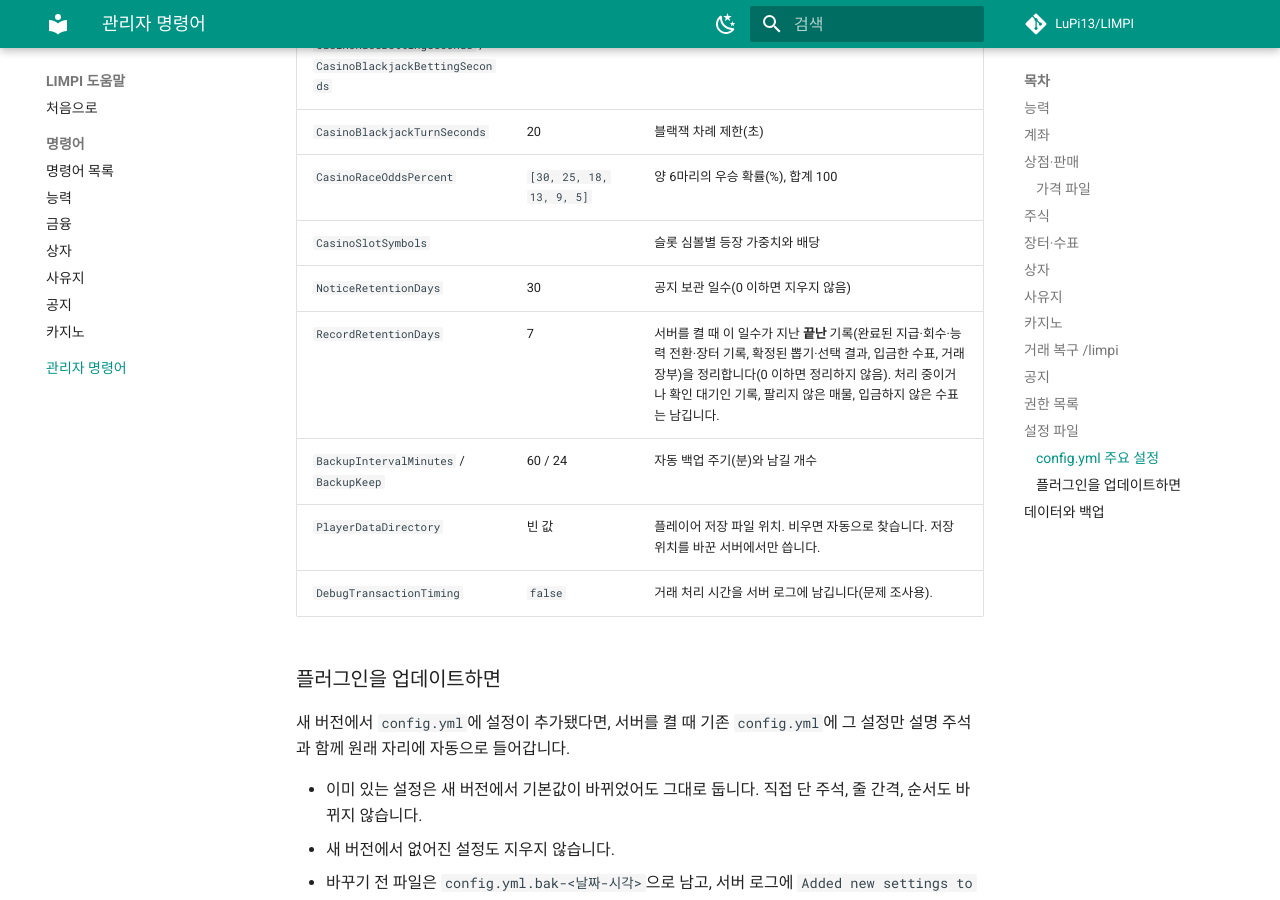
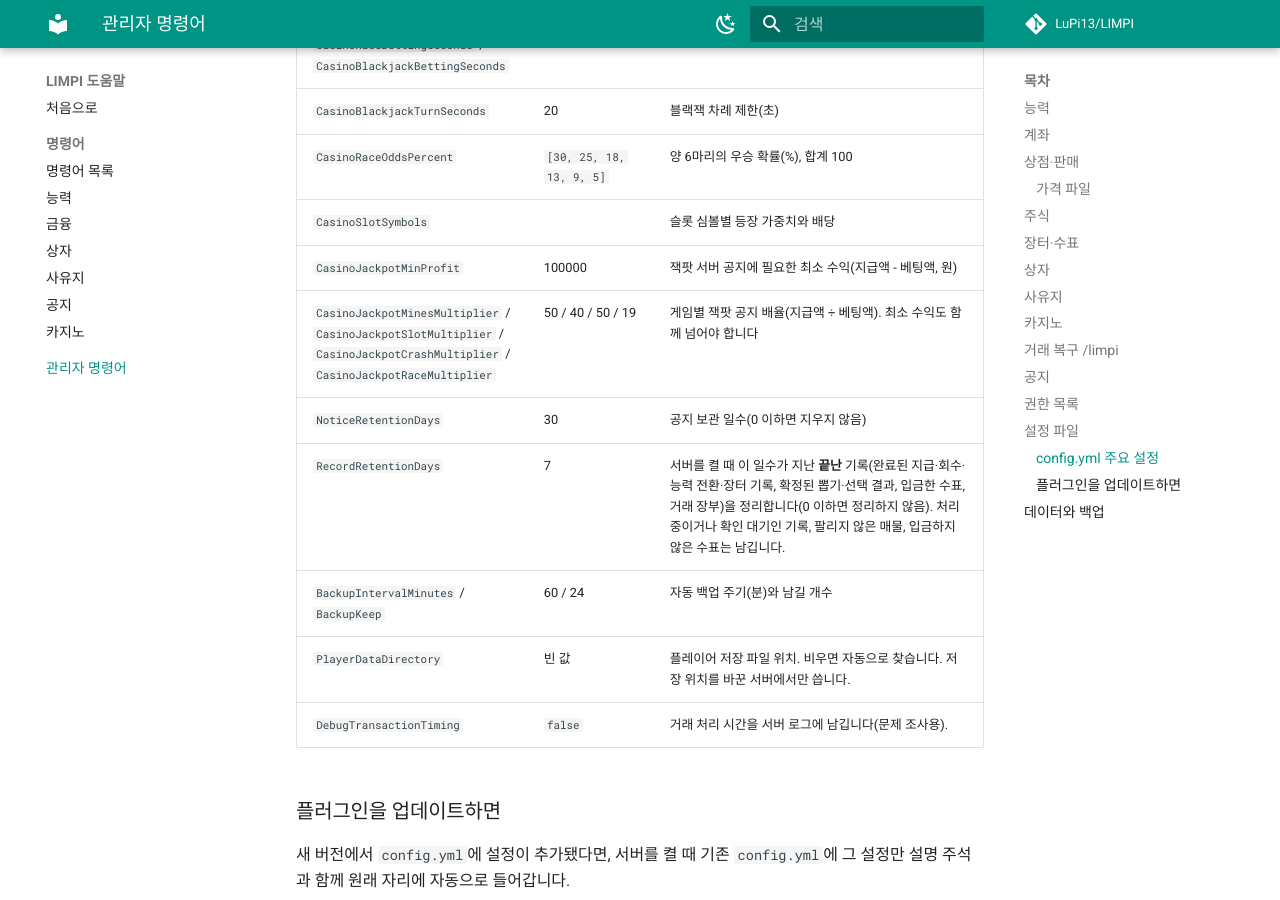
Before and after one commit to LuPi13/LIMPI, an MkDocs documentation site: the page built from pages/admin.md, in a window 1280 px wide and 900 px high, scrolled down 9669 px. Built offline with MkDocs 1.6.1 and Material for MkDocs 9.7.7, drawn with Linux system fonts in a browser that asks for light colours; comment, search, counter and statistics services are not loaded.

Commit message:
Casino jackpot: document the announcement and its settings

```diff
--- a/pages/admin.md
+++ b/pages/admin.md
@@ -219,6 +219,8 @@ diamond: 500
 | `CasinoBlackjackTurnSeconds` | 20 | 블랙잭 차례 제한(초) |
 | `CasinoRaceOddsPercent` | `[30, 25, 18, 13, 9, 5]` | 양 6마리의 우승 확률(%), 합계 100 |
 | `CasinoSlotSymbols` | | 슬롯 심볼별 등장 가중치와 배당 |
+| `CasinoJackpotMinProfit` | 100000 | 잭팟 서버 공지에 필요한 최소 수익(지급액 - 베팅액, 원) |
+| `CasinoJackpotMinesMultiplier` / `CasinoJackpotSlotMultiplier` / `CasinoJackpotCrashMultiplier` / `CasinoJackpotRaceMultiplier` | 50 / 40 / 50 / 19 | 게임별 잭팟 공지 배율(지급액 ÷ 베팅액). 최소 수익도 함께 넘어야 합니다 |
 | `NoticeRetentionDays` | 30 | 공지 보관 일수(0 이하면 지우지 않음) |
 | `RecordRetentionDays` | 7 | 서버를 켤 때 이 일수가 지난 **끝난** 기록(완료된 지급·회수·능력 전환·장터 기록, 확정된 뽑기·선택 결과, 입금한 수표, 거래 장부)을 정리합니다(0 이하면 정리하지 않음). 처리 중이거나 확인 대기인 기록, 팔리지 않은 매물, 입금하지 않은 수표는 남깁니다. |
 | `BackupIntervalMinutes` / `BackupKeep` | 60 / 24 | 자동 백업 주기(분)와 남길 개수 |
```
Also changed, not shown: AGENTS.md (+1 -1 lines), pages/casino.md (+1 -0 lines).
